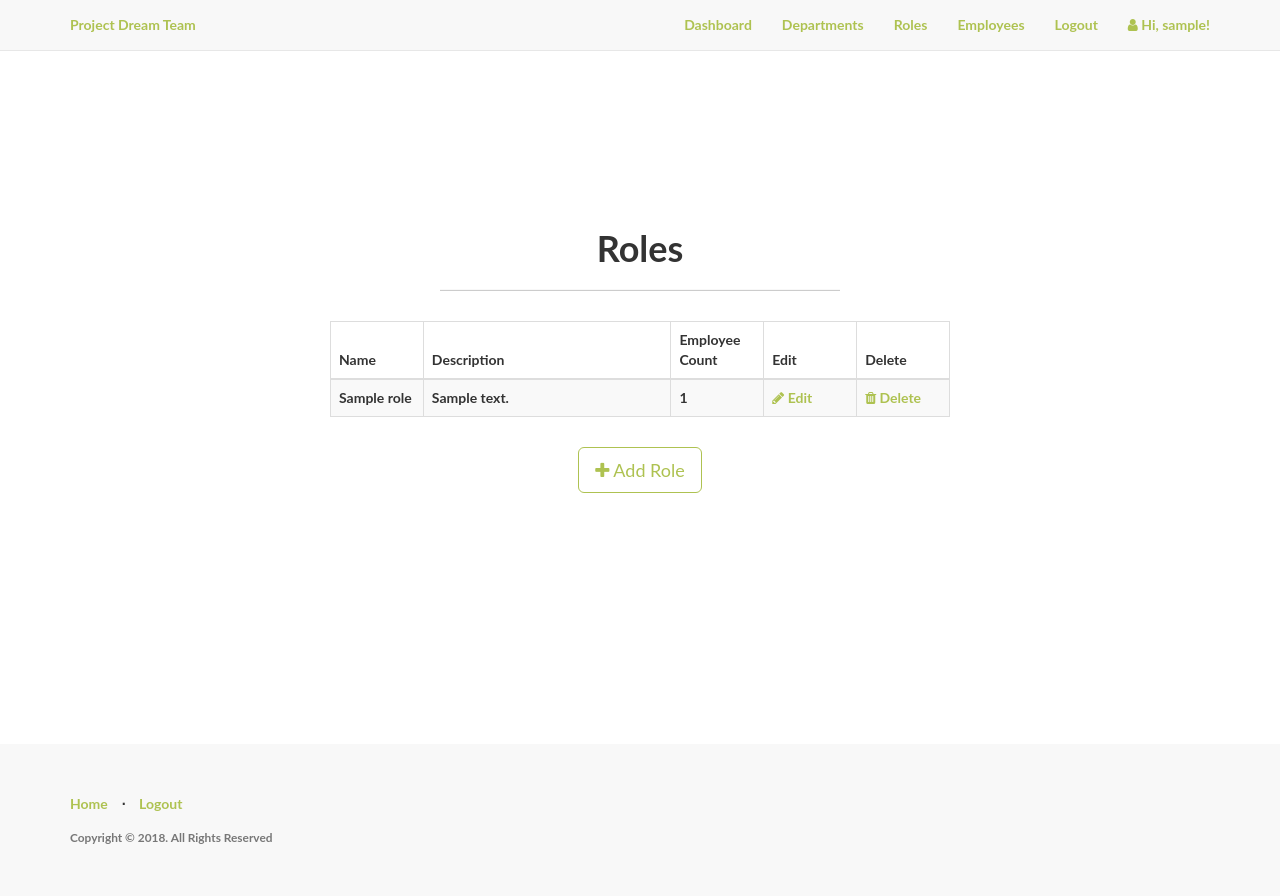
After one commit to rupporuk/learning-flask, a Flask app: page /admin/roles in a window 1280 px wide. The commit adds this page. Run offline with Flask 2, Linux system fonts and the light colour scheme; a user stored in the database is signed in; tables that the repository leaves empty hold one stand-in row (values such as "Sample post"); parts of the project's set-up code (start-up, migrations or seed data) failed here and were passed over; some libraries are stand-ins or nearby versions.

Commit message:
Add admin forms

```diff
--- a/webapp/app/admin/views.py
+++ b/webapp/app/admin/views.py
@@ -0,0 +1,239 @@
+# app/admin/views.py
+
+from flask import abort, flash, redirect, render_template, url_for
+from flask_login import current_user, login_required
+
+from . import admin
+from forms import DepartmentForm, EmployeeAssignForm, RoleForm
+from .. import db
+from ..models import Department, Employee, Role
+
+def check_admin():
+    """
+    Prevent non-admins from accessing the page
+    """
+    if not current_user.is_admin:
+        abort(403)
+
+# Department Views
+
+@admin.route('/departments', methods=['GET', 'POST'])
+@login_required
+def list_departments():
+    """
+    List all departments
+    """
+    check_admin()
+
+    departments = Department.query.all()
+
+    return render_template('admin/departments/departments.html',
+                           departments=departments, title="Departments")
+
+@admin.route('/departments/add', methods=['GET', 'POST'])
+@login_required
+def add_department():
+    """
+    Add a department to the database
+    """
+    check_admin()
+
+    add_department = True
+
+    form = DepartmentForm()
+    if form.validate_on_submit():
+        department = Department(name=form.name.data,
+                                description=form.description.data)
+        try:
+            # add department to the database
+            db.session.add(department)
+            db.session.commit()
+            flash('You have successfully added a new department.')
+        except:
+            # in case department name already exists
+            flash('Error: department name already exists.')
+
+        # redirect to departments page
+        return redirect(url_for('admin.list_departments'))
+
+    # load department template
+    return render_template('admin/departments/department.html', action="Add",
+                           add_department=add_department, form=form,
+                           title="Add Department")
+
+@admin.route('/departments/edit/<int:id>', methods=['GET', 'POST'])
+@login_required
+def edit_department(id):
+    """
+    Edit a department
+    """
+    check_admin()
+
+    add_department = False
+
+    department = Department.query.get_or_404(id)
+    form = DepartmentForm(obj=department)
+    if form.validate_on_submit():
+        department.name = form.name.data
+        department.description = form.description.data
+        db.session.commit()
+        flash('You have successfully edited the department.')
+
+        # redirect to the departments page
+        return redirect(url_for('admin.list_departments'))
+
+    form.description.data = department.description
+    form.name.data = department.name
+    return render_template('admin/departments/department.html', action="Edit",
+                           add_department=add_department, form=form,
+                           department=department, title="Edit Department")
+
+@admin.route('/departments/delete/<int:id>', methods=['GET', 'POST'])
+@login_required
+def delete_department(id):
+    """
+    Delete a department from the database
+    """
+    check_admin()
+
+    department = Department.query.get_or_404(id)
+    db.session.delete(department)
+    db.session.commit()
+    flash('You have successfully deleted the department.')
+
+    # redirect to the departments page
+    return redirect(url_for('admin.list_departments'))
+
+    return render_template(title="Delete Department")
+
+# Role Views
+
+@admin.route('/roles')
+@login_required
+def list_roles():
+    check_admin()
+    """
+    List all roles
+    """
+    roles = Role.query.all()
+    return render_template('admin/roles/roles.html',
+                           roles=roles, title='Roles')
+
+@admin.route('/roles/add', methods=['GET', 'POST'])
+@login_required
+def add_role():
+    """
+    Add a role to the database
+    """
+    check_admin()
+
+    add_role = True
+
+    form = RoleForm()
+    if form.validate_on_submit():
+        role = Role(name=form.name.data,
+                    description=form.description.data)
+
+        try:
+            # add role to the database
+            db.session.add(role)
+            db.session.commit()
+            flash('You have successfully added a new role.')
+        except:
+            # in case role name already exists
+            flash('Error: role name already exists.')
+
+        # redirect to the roles page
+        return redirect(url_for('admin.list_roles'))
+
+    # load role template
+    return render_template('admin/roles/role.html', add_role=add_role,
+                           form=form, title='Add Role')
+
+@admin.route('/roles/edit/<int:id>', methods=['GET', 'POST'])
+@login_required
+def edit_role(id):
+    """
+    Edit a role
+    """
+    check_admin()
+
+    add_role = False
+
+    role = Role.query.get_or_404(id)
+    form = RoleForm(obj=role)
+    if form.validate_on_submit():
+        role.name = form.name.data
+        role.description = form.description.data
+        db.session.add(role)
+        db.session.commit()
+        flash('You have successfully edited the role.')
+
+        # redirect to the roles page
+        return redirect(url_for('admin.list_roles'))
+
+    form.description.data = role.description
+    form.name.data = role.name
+    return render_template('admin/roles/role.html', add_role=add_role,
+                           form=form, title="Edit Role")
+
+@admin.route('/roles/delete/<int:id>', methods=['GET', 'POST'])
+@login_required
+def delete_role(id):
+    """
+    Delete a role from the database
+    """
+    check_admin()
+
+    role = Role.query.get_or_404(id)
+    db.session.delete(role)
+    db.session.commit()
+    flash('You have successfully deleted the role.')
+
+    # redirect to the roles page
+    return redirect(url_for('admin.list_roles'))
+
+    return render_template(title="Delete Role")
+
+# Employee Views
+
+@admin.route('/employees')
+@login_required
+def list_employees():
+    """
+    List all employees
+    """
+    check_admin()
+
+    employees = Employee.query.all()
+    return render_template('admin/employees/employees.html',
+                           employees=employees, title='Employees')
+
+@admin.route('/employees/assign/<int:id>', methods=['GET', 'POST'])
+@login_required
+def assign_employee(id):
+    """
+    Assign a department and a role to an employee
+    """
+    check_admin()
+
+    employee = Employee.query.get_or_404(id)
+
+    # prevent admin from being assigned a department or role
+    if employee.is_admin:
+        abort(403)
+
+    form = EmployeeAssignForm(obj=employee)
+    if form.validate_on_submit():
+        employee.department = form.department.data
+        employee.role = form.role.data
+        db.session.add(employee)
+        db.session.commit()
+        flash('You have successfully assigned a department and role.')
+
+        # redirect to the roles page
+        return redirect(url_for('admin.list_employees'))
+
+    return render_template('admin/employees/employee.html',
+                           employee=employee, form=form,
+                           title='Assign Employee')
--- a/webapp/app/static/css/style.css
+++ b/webapp/app/static/css/style.css
@@ -107,3 +107,20 @@ p.copyright {
   height: 100%;
   margin: 0 auto -4em;
 }
+
+.outer {
+    display: table;
+    position: absolute;
+    height: 70%;
+    width: 100%;
+}
+
+.middle {
+    display: table-cell;
+    vertical-align: middle;
+}
+
+.inner {
+    margin-left: auto;
+    margin-right: auto;
+}
--- /dev/null
+++ b/webapp/app/templates/admin/roles/roles.html
@@ -0,0 +1,70 @@
+<!-- app/templates/admin/roles/roles.html -->
+
+{% import "bootstrap/utils.html" as utils %}
+{% extends "base.html" %}
+{% block title %}Roles{% endblock %}
+{% block body %}
+<div class="content-section">
+  <div class="outer">
+    <div class="middle">
+      <div class="inner">
+        <br/>
+        {{ utils.flashed_messages() }}
+        <br/>
+        <h1 style="text-align:center;">Roles</h1>
+        {% if roles %}
+          <hr class="intro-divider">
+          <div class="center">
+            <table class="table table-striped table-bordered">
+              <thead>
+                <tr>
+                  <th width="15%"> Name </th>
+                  <th width="40%"> Description </th>
+                  <th width="15%"> Employee Count </th>
+                  <th width="15%"> Edit </th>
+                  <th width="15%"> Delete </th>
+                </tr>
+              </thead>
+              <tbody>
+              {% for role in roles %}
+                <tr>
+                  <td> {{ role.name }} </td>
+                  <td> {{ role.description }} </td>
+                  <td>
+                    {% if role.employees %}
+                      {{ role.employees.count() }}
+                    {% else %}
+                      0
+                    {% endif %}
+                  </td>
+                  <td>
+                    <a href="{{ url_for('admin.edit_role', id=role.id) }}">
+                      <i class="fa fa-pencil"></i> Edit
+                    </a>
+                  </td>
+                  <td>
+                    <a href="{{ url_for('admin.delete_role', id=role.id) }}">
+                      <i class="fa fa-trash"></i> Delete
+                    </a>
+                  </td>
+                </tr>
+              {% endfor %}
+              </tbody>
+            </table>
+          </div>
+          <div style="text-align: center">
+        {% else %}
+          <div style="text-align: center">
+            <h3> No roles have been added. </h3>
+            <hr class="intro-divider">
+        {% endif %}
+          <a href="{{ url_for('admin.add_role') }}" class="btn btn-default btn-lg">
+            <i class="fa fa-plus"></i>
+            Add Role
+          </a>
+        </div>
+      </div>
+    </div>
+  </div>
+</div>
+{% endblock %}
--- a/webapp/app/templates/base.html
+++ b/webapp/app/templates/base.html
@@ -24,9 +24,9 @@
                 {% if current_user.is_authenticated %}
                   {% if current_user.is_admin %}
                     <li><a href="{{ url_for('home.admin_dashboard') }}">Dashboard</a></li>
-                    <li><a href="#">Departments</a></li>
-                    <li><a href="#">Roles</a></li>
-                    <li><a href="#">Employees</a></li>
+                    <li><a href="{{ url_for('admin.list_departments') }}">Departments</a></li>
+                    <li><a href="{{ url_for('admin.list_roles') }}">Roles</a></li>
+                    <li><a href="{{ url_for('admin.list_employees') }}">Employees</a></li>
                   {% else %}
                     <li><a href="{{ url_for('home.dashboard') }}">Dashboard</a></li>
                   {% endif %}
@@ -61,7 +61,7 @@
                           <li><a href="{{ url_for('auth.login') }}">Login</a></li>
                         {% endif %}
                     </ul>
-                    <p class="copyright text-muted small">Copyright &copy; 2016. All Rights Reserved</p>
+                    <p class="copyright text-muted small">Copyright &copy; 2018. All Rights Reserved</p>
                 </div>
             </div>
         </div>
```
Also changed, not shown: webapp/app/admin/forms.py (+34 -0 lines), webapp/app/templates/admin/departments/department.html (added, +30 -0 lines), webapp/app/templates/admin/departments/departments.html (added, +70 -0 lines), webapp/app/templates/admin/employees/employee.html (added, +27 -0 lines), webapp/app/templates/admin/employees/employees.html (added, +70 -0 lines), webapp/app/templates/admin/roles/role.html (added, +30 -0 lines), README.md.
